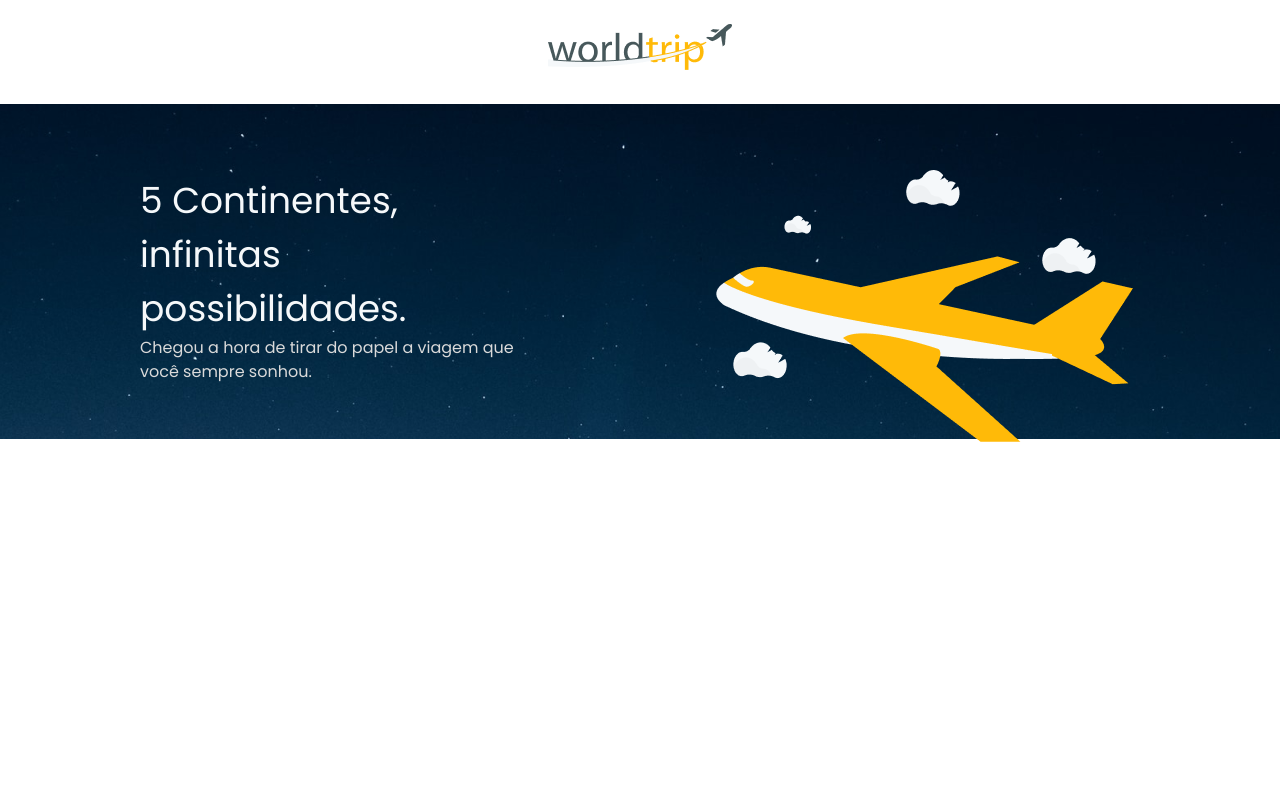
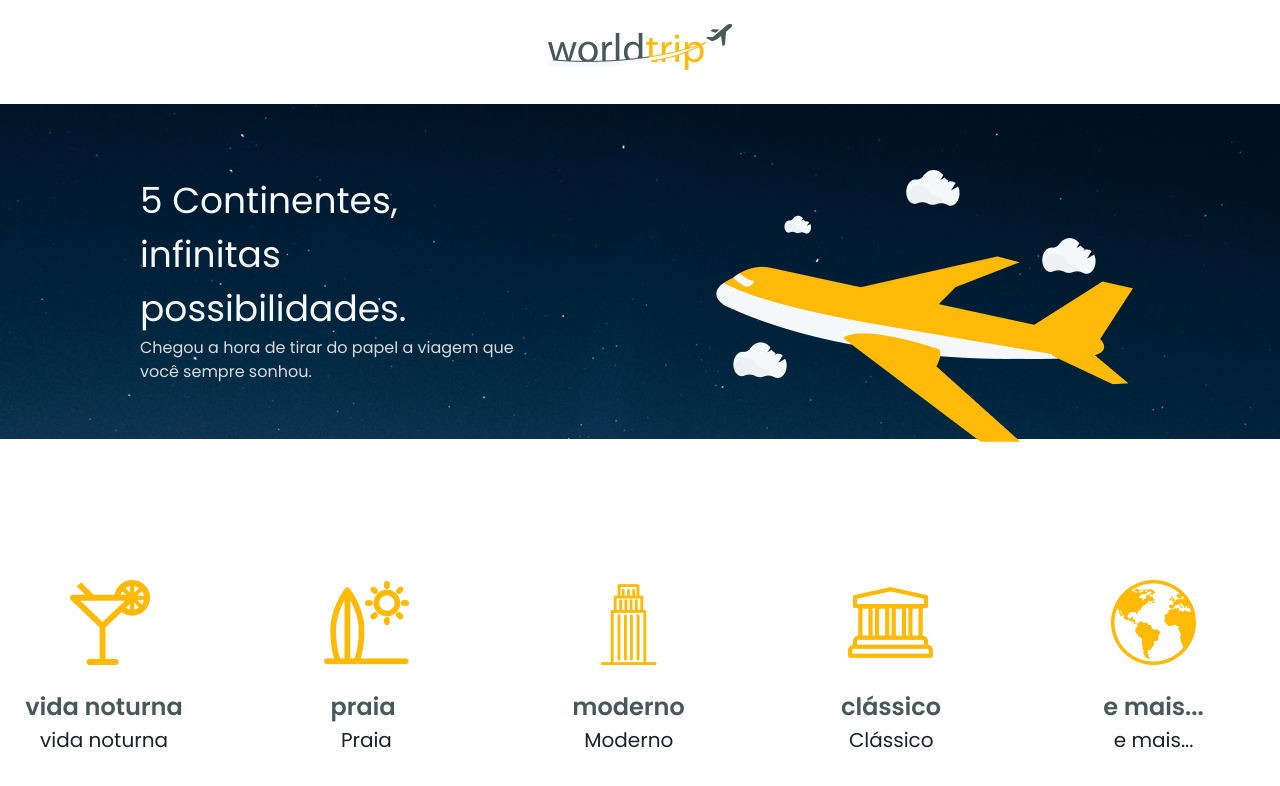
Before and after one commit to Guilherme-Santos08/world_trip, a Next.js app: page / in a window 1280 px wide. Shown: the top 786 px of the page. Built offline with nearby package versions, Linux system fonts and the light colour scheme.

Commit message:
travelTypes

```diff
--- /dev/null
+++ b/src/components/TravelTypes.tsx
@@ -0,0 +1,42 @@
+import { Grid, GridItem, SimpleGrid } from '@chakra-ui/react'
+import { TravelTypesItems } from './TravelTypesItems'
+
+export function TravelTypes() {
+  return (
+    <SimpleGrid
+      minChildWidth="120px"
+      spacing="40px"
+      px="1"
+      py="1"
+      mt="32"
+      mx="auto"
+      justifyContent="center"
+    >
+      <TravelTypesItems
+        src="./Nightlife.png"
+        alt="Icone de uma taça, embaixo está escrito 'vida noturna' "
+        text="vida noturna"
+      />
+      <TravelTypesItems
+        src="./Beach.png"
+        alt="Icone de uma taça, embaixo está escrito 'vida noturna' "
+        text="Praia"
+      />
+      <TravelTypesItems
+        src="./Modern.png"
+        alt="Icone de uma taça, embaixo está escrito 'vida noturna' "
+        text="Moderno"
+      />
+      <TravelTypesItems
+        src="./Classic.png"
+        alt="Icone de uma taça, embaixo está escrito 'vida noturna' "
+        text="Clássico"
+      />
+      <TravelTypesItems
+        src="./More.png"
+        alt="Icone de uma taça, embaixo está escrito 'vida noturna' "
+        text="e mais..."
+      />
+    </SimpleGrid>
+  )
+}
--- /dev/null
+++ b/src/components/TravelTypesItems.tsx
@@ -0,0 +1,31 @@
+import { Box, Flex, GridItem, Image, Text } from '@chakra-ui/react'
+
+type TravelTypesItems = {
+  src: string
+  alt: string
+  text: string
+}
+
+export function TravelTypesItems({ src, alt, text }: TravelTypesItems) {
+  return (
+    <Box maxW={200}>
+      <Image
+        mx="auto"
+        src={src}
+        alt={alt}
+        display={['none', 'none', 'block']}
+      />
+      <Flex alignItems="center" flexDir="row" justifyContent="center">
+        <Box
+          w={3}
+          h={3}
+          display={['block', 'block', 'none']}
+          bg="highlight"
+          borderRadius="full"
+          mr="1.5"
+        />
+        <Text fontSize="xl">{text}</Text>
+      </Flex>
+    </Box>
+  )
+}
--- a/src/pages/index.tsx
+++ b/src/pages/index.tsx
@@ -1,12 +1,14 @@
 import type { NextPage } from 'next'
 import { Banner } from '../components/Banner'
 import { Header } from '../components/Header'
+import { TravelTypes } from '../components/TravelTypes'
 
 const Home: NextPage = () => {
   return (
     <>
       <Header />
       <Banner />
+      <TravelTypes />
     </>
   )
 }
```
